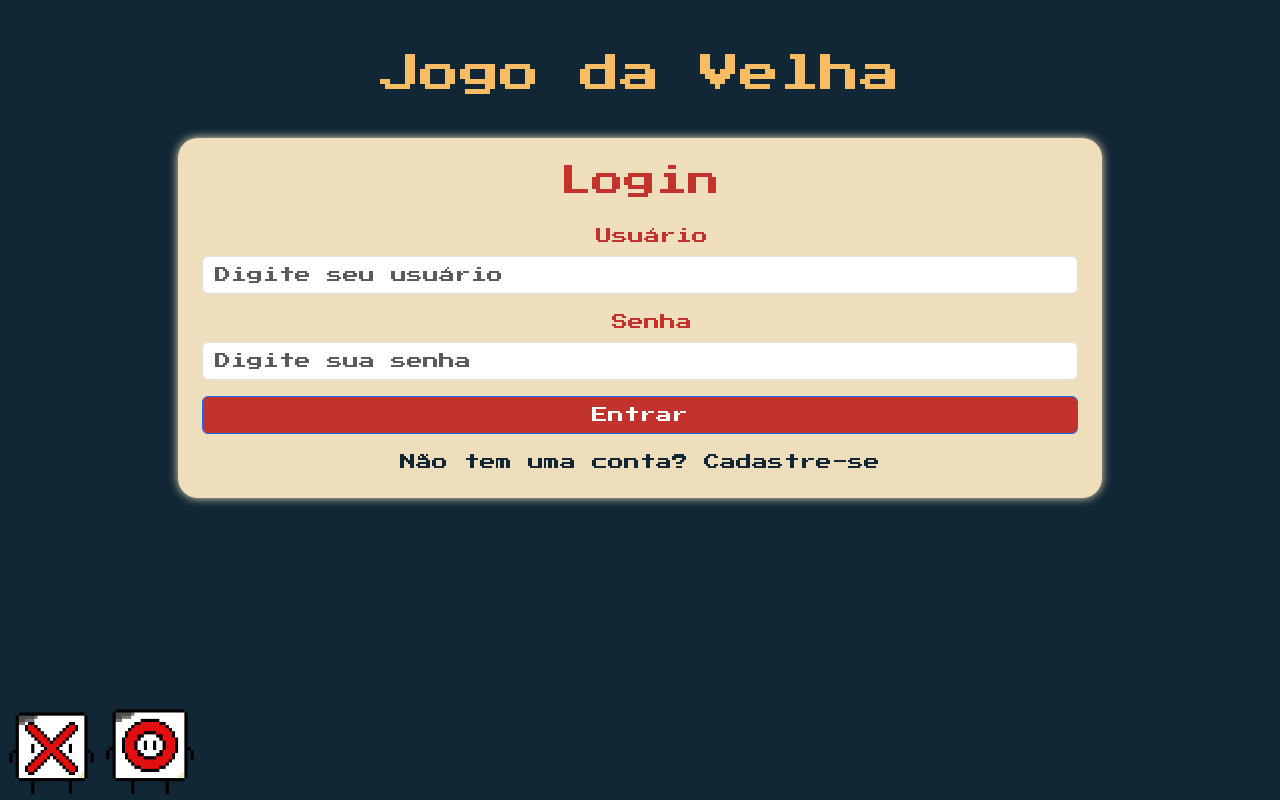
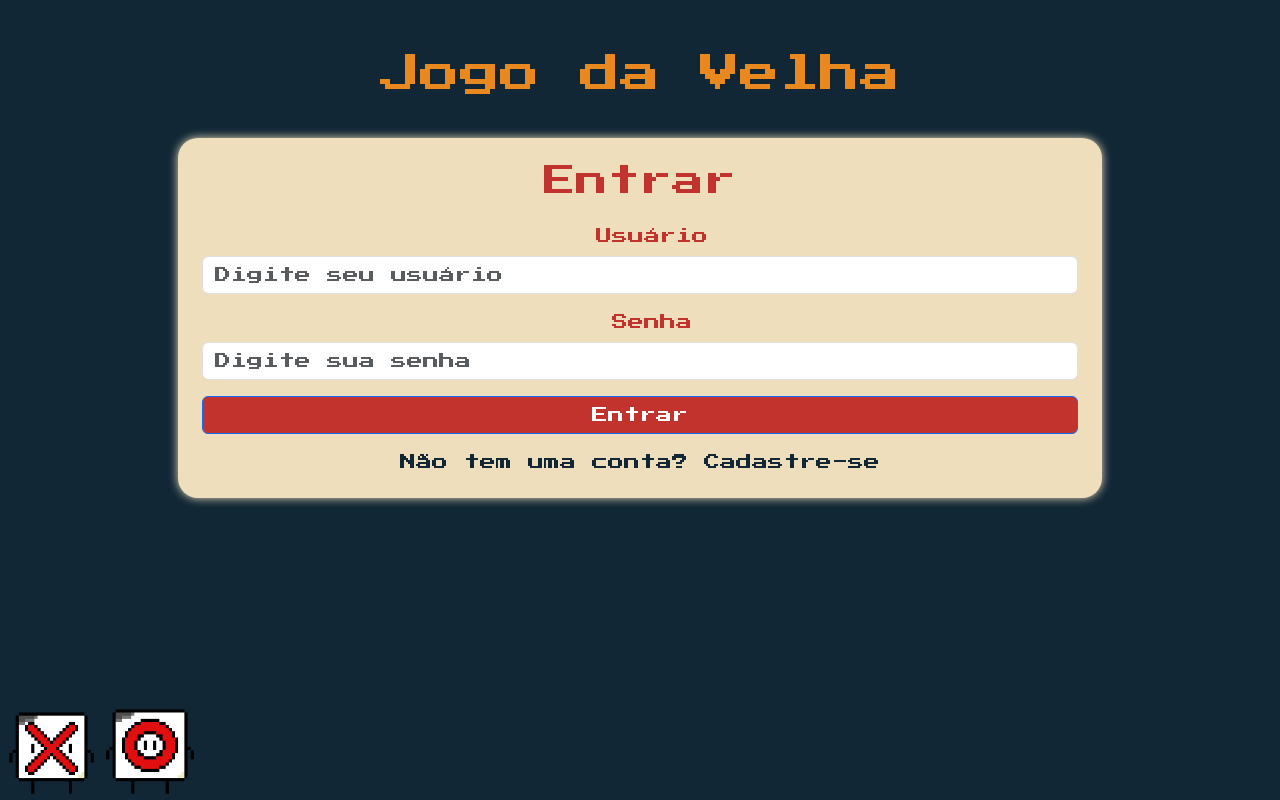
Before and after one commit to julietRigoti/JogoDaVelha-WebSocket-Nodejs, a website: page public/login.html in a window 1280 px wide. Drawn offline with nearby package versions, Linux system fonts and the light colour scheme.

Commit message:
Atualizar título da página de login para "Jogo da Velha - Entrar" e corrigir botão de entrada

```diff
--- a/public/login.html
+++ b/public/login.html
@@ -3,7 +3,7 @@
   <head>
     <meta charset="UTF-8" />
     <meta name="viewport" content="width=device-width, initial-scale=1.0" />
-    <title>Login</title>
+    <title>>Jogo da Velha - Entrar</title>
     <link rel="stylesheet" href="styles/login.css" />
     <link
       href="https://cdn.jsdelivr.net/npm/bootstrap@5.3.3/dist/css/bootstrap.min.css"
@@ -22,7 +22,7 @@
     <div class="principal-div">
       <h1 class="text-center">Jogo da Velha</h1>
       <div class="login-container text-center">
-        <h2 class="mb-4">Login</h2>
+        <h2 class="mb-4">Entrar</h2>
         <form id="loginForm">
           <div class="mb-3">
             <label for="username" class="form-label">Usuário</label>
@@ -46,7 +46,13 @@
               required
             />
           </div>
-          <button type="submit" class="btn btn-primary" onclick="window.location.href='menu.html';">Entrar</button>
+          <button
+            type="submit"
+            class="btn btn-primary"
+            onclick="window.location.href='menu.html';"
+          >
+            Entrar
+          </button>
         </form>
         <div class="mt-3">
           <a href="sing-up.html" class="text-decoration-none"
--- a/public/styles/login.css
+++ b/public/styles/login.css
@@ -1,7 +1,7 @@
 body {
   background: #112736 !important;
   height: 100vh /*vh = viewport height (altura da janela de visualização*/ !important;
-  color: #f8bc63 !important;
+  color: #e9881e !important;
   font-family: "Press Start 2P", cursive !important;
 }
 
```
